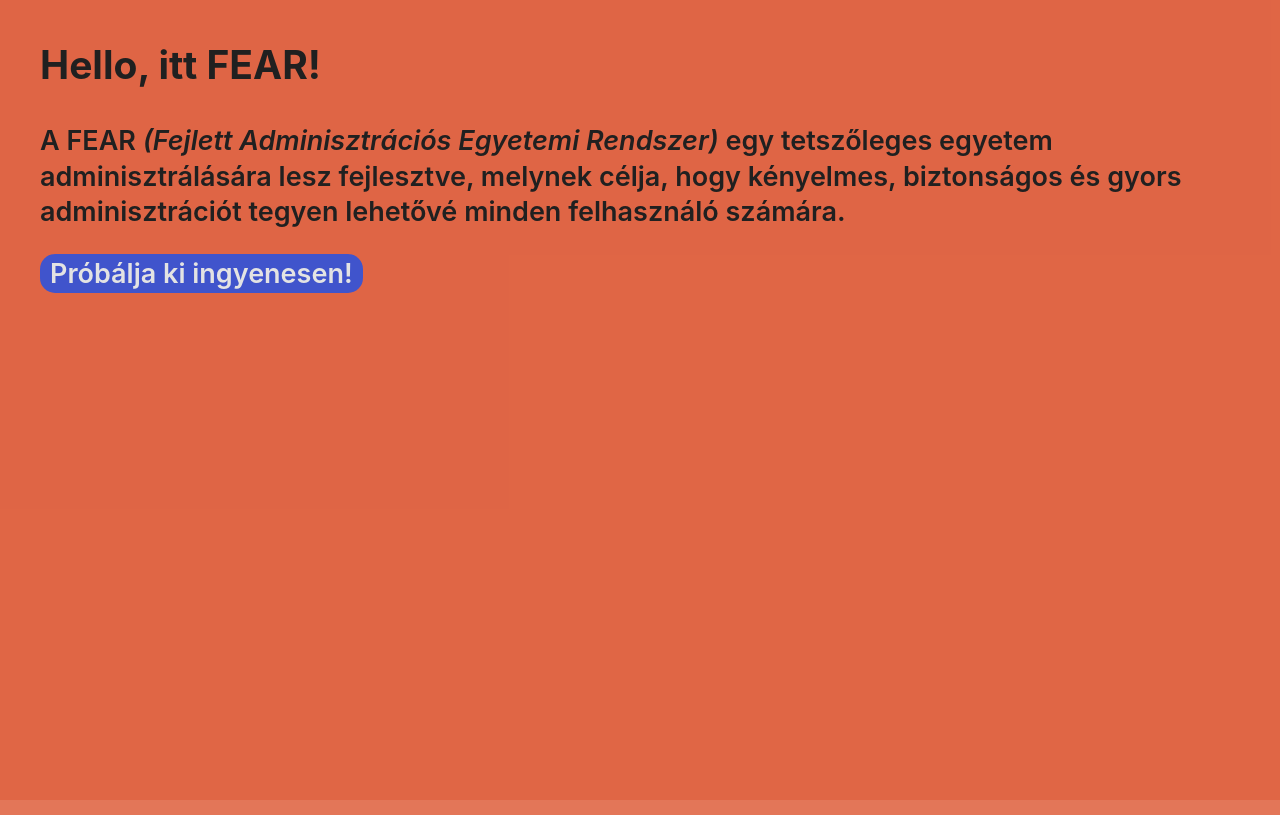
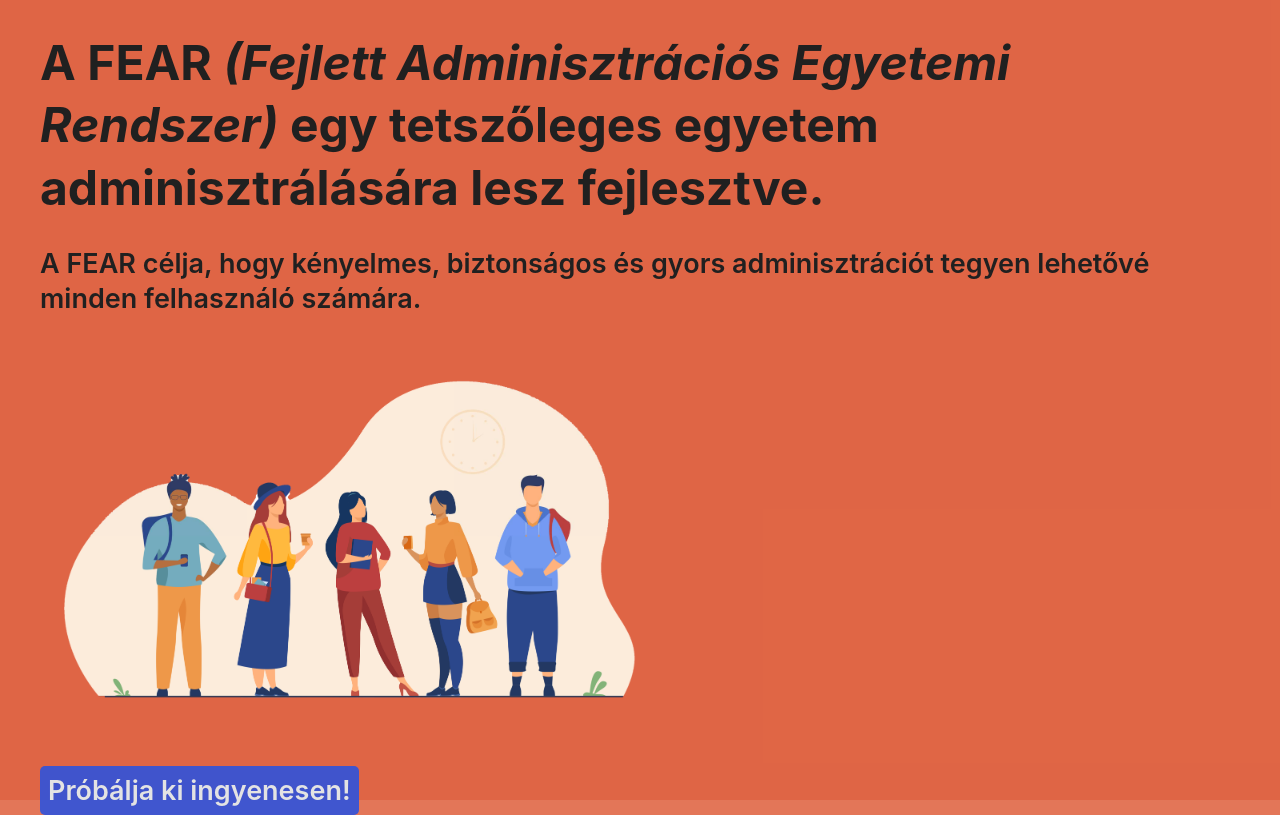
Before and after one commit to feardevelopment/fear-frontend, a Svelte app: page / in a window 1280 px wide. Built offline with nearby package versions, Linux system fonts and the light colour scheme.

Commit message:
feat: add image to home component

```diff
--- a/src/Home.svelte
+++ b/src/Home.svelte
@@ -3,10 +3,13 @@
 </script>
 
 <section>
-  <h1>Hello, itt FEAR!</h1>
-  <p>A FEAR <em>(Fejlett Adminisztrációs Egyetemi Rendszer)</em> egy tetszőleges egyetem adminisztrálására lesz fejlesztve, melynek célja, hogy kényelmes, biztonságos és gyors adminisztrációt tegyen lehetővé minden felhasználó számára.
-  </p>
-  <p><a href="/">Próbálja ki ingyenesen!</a></p>
+  <article>
+    <h1>A FEAR <em>(Fejlett Adminisztrációs Egyetemi Rendszer)</em> egy tetszőleges egyetem adminisztrálására lesz fejlesztve.</h1>
+    <p>A FEAR célja, hogy kényelmes, biztonságos és gyors adminisztrációt tegyen lehetővé minden felhasználó számára.</p>
+    <img src="5251.png" alt="University Graphics">
+    <div></div>
+    <p><a href="/">Próbálja ki ingyenesen!</a></p>
+  </article>
 </section>
 
 <style lang="scss">
@@ -15,16 +18,22 @@
     margin: auto;
 
     h1 {
-      font-size: 3.9em;
+      font-size: 4.8em;
+      margin: 0.5em 0;
     }
+
     p {
       font-size: 2.7em;
       font-weight: 600;
 
       a {
-        padding: 3px 10px;
-        border-radius: 15px;
+        padding: 8px;
+        border-radius: 5px;
       }
+    }
+
+    img {
+      height: 400px;
     }
   }
 </style>
```
Also changed, not shown: public/5251.png (added), 1 other file (tests, documents, lock files or other folders).
